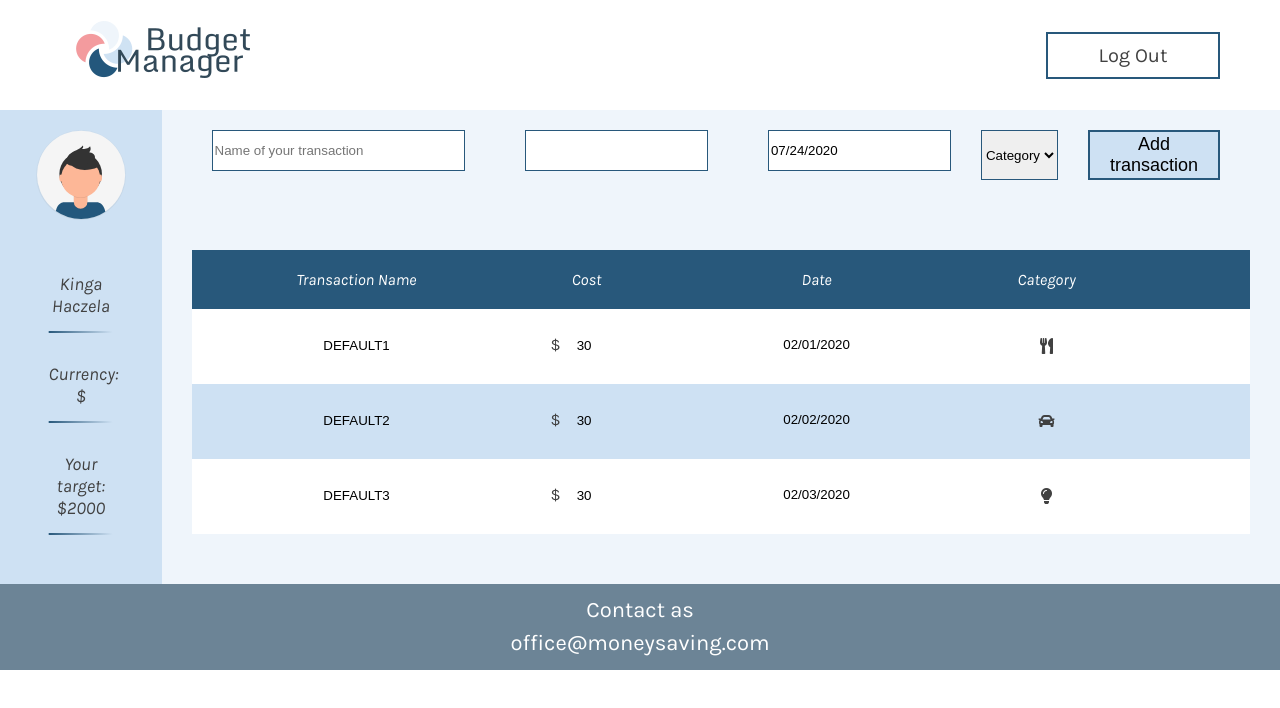
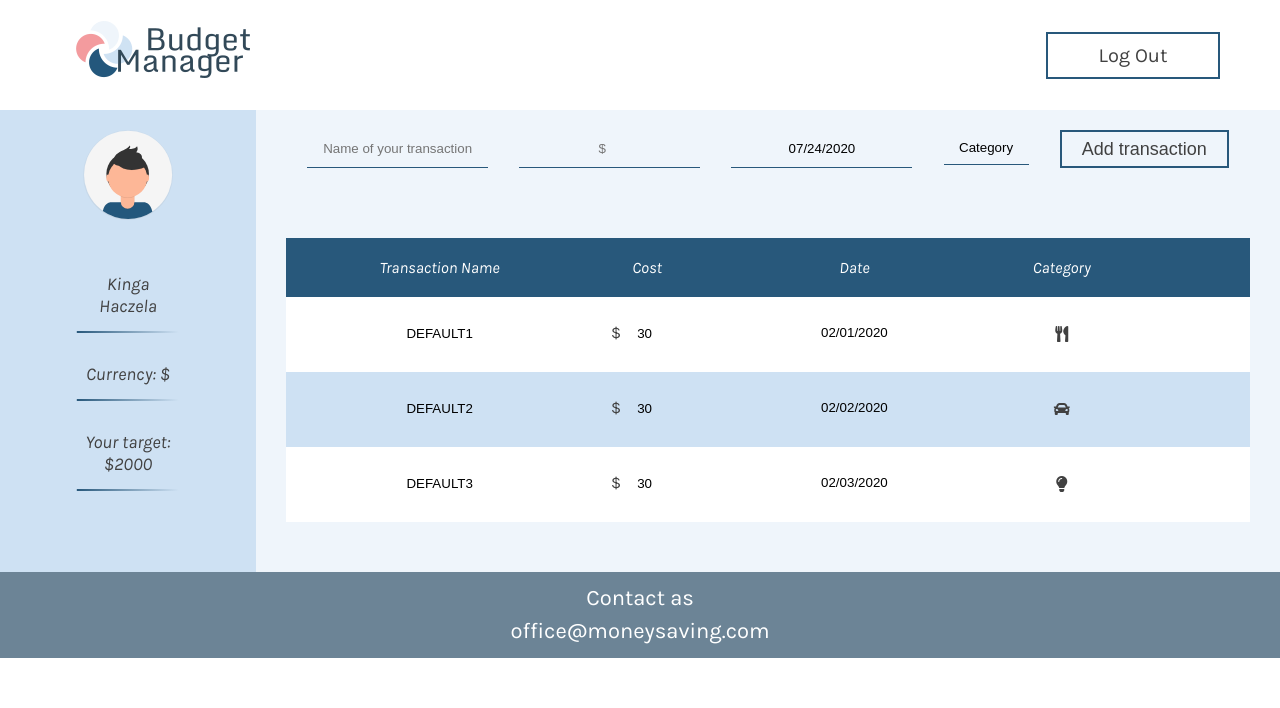
Before and after one commit to haczelakinga/money-saving-app, a React (Create React App) app: page /moneymanager in a window 1280 px wide. Shown: the top 708 px of the page. Built offline with nearby package versions, Linux system fonts and the light colour scheme.

Commit message:
Change new transaction form design

```diff
--- a/src/components/MoneyManager/MoneyManager.scss
+++ b/src/components/MoneyManager/MoneyManager.scss
@@ -2,16 +2,13 @@
 
 .grid-wrapper {
   display: grid;
+  grid-template-columns: 20% 80%;
 }
 
 .grid-one-of-three {
-  grid-column: 1 / 2;
-  grid-row: 1;
   background-color: $color-secondary;
 }
 
 .grid-two-of-three {
-  grid-column: 2 / 6;
-  grid-row: 1;
   background-color: $color-primary;
 }
--- a/src/components/NewTransactionForm/NewTransactionForm.js
+++ b/src/components/NewTransactionForm/NewTransactionForm.js
@@ -68,7 +68,7 @@ class NewTransactionForm extends React.Component {
     const allInputs = [nameInput, costInput, categoryInput];
 
     e.preventDefault();
-    if (this.state.name && this.state.amount) {
+    if (this.state.name && this.state.amount && this.state.category) {
       this.setState({
         uuid: uuidv4(),
       });
@@ -78,7 +78,6 @@ class NewTransactionForm extends React.Component {
     } else {
       for (let input of allInputs) {
         if (!input.value) {
-          console.log();
           input.classList.add("empty-input");
         }
       }
@@ -110,7 +109,7 @@ class NewTransactionForm extends React.Component {
         </label>
         <input
           id="name"
-          className="form-input form-input--name"
+          className="form-input"
           type="text"
           placeholder="Name of your transaction"
           onChange={this.handleNameChange}
@@ -120,27 +119,29 @@ class NewTransactionForm extends React.Component {
         </label>
         <input
           id="cost"
-          className="form-input form-input--number"
+          className="form-input"
           type="number"
           step="0.01"
           min="0.01"
           onChange={this.handleAmountChange}
+          placeholder="$"
         />
         <label htmlFor="date" className="hidden-label">
           Transaction Date
         </label>
         <DatePicker
           id="date"
-          className="form-input"
+          className="form-input input-date"
           selected={this.state.date}
           onSelect={(date) => this.handleDateChange(date)}
+          popperPlacement="bottom"
         />
         <label htmlFor="category" className="hidden-label">
           Transaction Category
         </label>
         <select
           id="category"
-          className="form-select"
+          className="select form-input"
           name="Category"
           onChange={this.handleCategoryChange}
           defaultValue="Category"
--- a/src/components/NewTransactionForm/NewTransactionForm.scss
+++ b/src/components/NewTransactionForm/NewTransactionForm.scss
@@ -2,25 +2,27 @@
 
 .form-flexbox {
   display: flex;
+  justify-content: space-evenly;
   padding: 20px;
 }
 
 .form-input {
-  margin: 0 30px;
   height: 35px;
-  padding: 2px;
-  border: 1px solid $color-highlight;
+  border: none;
+  border-bottom: 1px solid $color-highlight;
   outline: none;
-  background-color:#ffffff;
+  background-color:$color-primary;
+  text-align: center;
+
+  &:focus {
+    background-color: transparent;
+  }
 }
-
-.form-input--name {
-  width: 40%;
-}
-
-.form-select {
-  border: 1px solid $color-highlight;
-  margin-right: 30px;
+.select{
+  -webkit-appearance: none;
+  -moz-appearance: none;
+  appearance: none;
+  padding: 2px 15px;
 }
 
 .hidden-label {
@@ -29,23 +31,23 @@
 }
 
 .form-button {
-  margin: 0 40px 0 auto;
   border-radius: 0;
   border: 2px solid $color-highlight;
-  background-color: $color-secondary;
+  background-color: $color-primary;
   padding: 2px 20px;
   font-size: 18px;
   outline: none;
   transition: all 1s;
+  color: $primary-font-color;
   & :focus {
     outline: none;
     outline-offset: 0;
   }
   &:hover {
-  background-color: darken($color-secondary, 5%);
+  background-color: darken($color-primary, 5%);
   }
 }
 
 .empty-input {
-  border: 1px solid $color-danger;
+  border-bottom: 1px solid #f84d4d;
 }
--- a/src/components/TransactionList/TransactionList.js
+++ b/src/components/TransactionList/TransactionList.js
@@ -116,6 +116,7 @@ class TransactionList extends React.Component {
       );
     } else {
       return (
+        <div className="transactions-list-wrapper">
           <div className="blank-list">
             <p>No transaction available!</p>
             <p>You can add one above.</p>
@@ -125,6 +126,7 @@ class TransactionList extends React.Component {
               alt={"blank list"}
             />
           </div>
+        </div>
       );
     }
   }
--- a/src/components/TransactionList/TransactionList.scss
+++ b/src/components/TransactionList/TransactionList.scss
@@ -55,7 +55,7 @@
 }
 
 .blank-list-image {
-  width: 20%;
+  width: 30%;
 }
 
 .disableInput {
--- a/src/styles/global.scss
+++ b/src/styles/global.scss
@@ -24,3 +24,9 @@ input:-webkit-autofill:hover,
 input:-webkit-autofill:focus {
   transition: background-color 1s ease-in-out 0s;
 }
+
+select {
+  -webkit-appearance: none;
+  -moz-appearance: none;
+  appearance: none;       /* Remove default arrow */
+}
```
Lines whose indentation alone changed are shown as unchanged.
